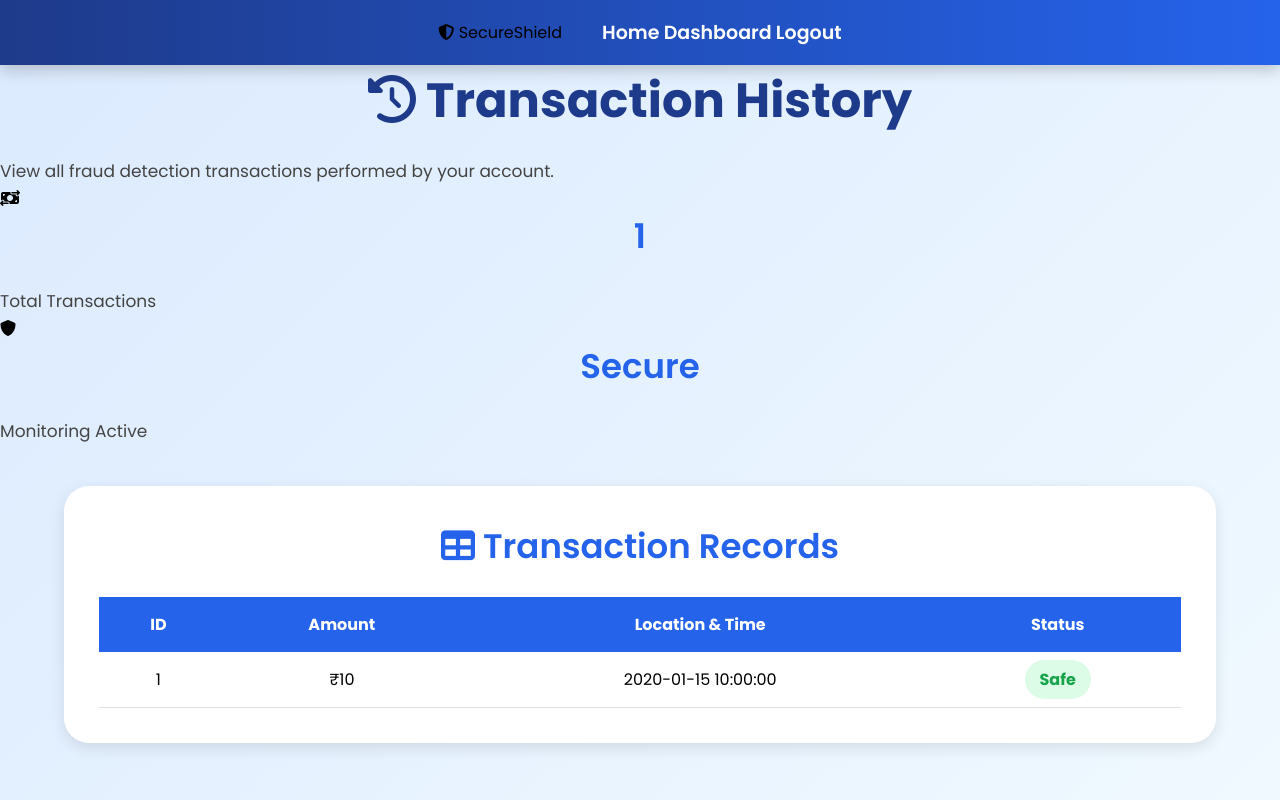
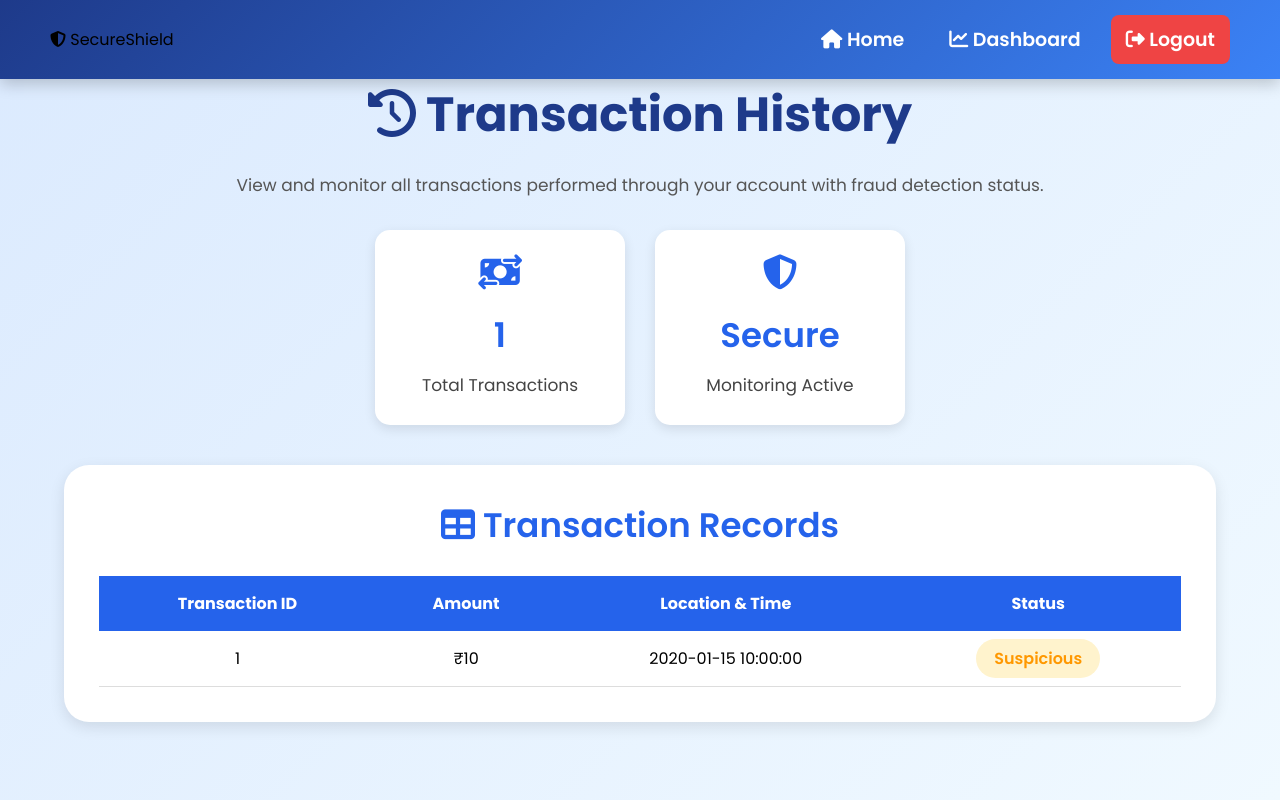
Before and after one commit to Indrani-25/fraud_detection, a Flask app: template templates/history.html in a window 1280 px wide. Run offline with Flask 3, Linux system fonts and the light colour scheme; the template is opened without the code that fills it: most values are stand-ins (such as "Sample title", 1, 10 or a date in 2020).

Commit message:
Updated fraud detection dashboard and transaction history

```diff
--- a/static/css/style.css
+++ b/static/css/style.css
@@ -1082,3 +1082,100 @@ table tr:hover{
     margin-top:30px;
     flex-wrap:wrap;
 }
+.dashboard-stats{
+    display:flex;
+    justify-content:center;
+    gap:30px;
+    margin:30px auto;
+    width:90%;
+}
+
+.dashboard-stat-card{
+    background:white;
+    width:250px;
+    padding:25px;
+    border-radius:15px;
+    text-align:center;
+    box-shadow:0 4px 12px rgba(0,0,0,0.1);
+}
+
+.dashboard-stat-card i{
+    font-size:35px;
+    color:#2563eb;
+    margin-bottom:10px;
+}
+
+.dashboard-stat-card h2{
+    color:#2563eb;
+    margin:10px 0;
+}
+
+.safe-badge{
+    background:#d4edda;
+    color:#28a745;
+    padding:8px 18px;
+    border-radius:20px;
+    font-weight:600;
+}
+
+.fraud-badge{
+    background:#f8d7da;
+    color:#dc3545;
+    padding:8px 18px;
+    border-radius:20px;
+    font-weight:600;
+}
+
+.suspicious-badge{
+    background:#fff3cd;
+    color:#ff9800;
+    padding:8px 18px;
+    border-radius:20px;
+    font-weight:600;
+}
+.history-navbar{
+    display:flex;
+    justify-content:space-between;
+    align-items:center;
+    padding:15px 50px;
+    background:linear-gradient(135deg,#1e3a8a,#3b82f6);
+}
+
+.nav-links{
+    display:flex;
+    gap:15px;
+}
+
+.nav-links a{
+    color:white;
+    text-decoration:none;
+    padding:10px 15px;
+    border-radius:8px;
+    font-weight:600;
+}
+
+.logout-btn{
+    background:#ef4444;
+}
+
+.history-subtitle{
+    text-align:center;
+    margin-top:10px;
+    color:#555;
+}
+
+.dashboard-stats{
+    display:flex;
+    justify-content:center;
+    gap:30px;
+    margin:30px auto;
+}
+
+.dashboard-stat-card{
+    background:white;
+    width:250px;
+    padding:25px;
+    border-radius:15px;
+    text-align:center;
+    box-shadow:0 4px 12px rgba(0,0,0,0.1);
+}
--- a/templates/history.html
+++ b/templates/history.html
@@ -1,14 +1,12 @@
 <!DOCTYPE html>
+
 <html lang="en">
 
 <head>
+    <meta charset="UTF-8">
+    <meta name="viewport" content="width=device-width, initial-scale=1.0">
+    <title>Transaction History</title>
 
-    <meta charset="UTF-8">
-
-    <meta name="viewport"
-    content="width=device-width, initial-scale=1.0">
-
-    <title>Transaction History</title>
 
 <link rel="stylesheet"
       href="{{ url_for('static', filename='css/style.css') }}">
@@ -16,52 +14,53 @@
 <link rel="stylesheet"
       href="https://cdnjs.cloudflare.com/ajax/libs/font-awesome/6.5.1/css/all.min.css">
 
+
 </head>
 
 <body>
 
+
 <!-- Navbar -->
-
-    <nav>
+<nav class="history-navbar">
 
     <div class="logo">
-
         <i class="fa-solid fa-shield-halved"></i>
-
-            SecureShield
-
+        <span>SecureShield</span>
     </div>
 
-        <div>
+    <div class="nav-links">
 
-            <a href="/">Home</a>
+        <a href="/">
+            <i class="fa-solid fa-house"></i>
+            Home
+        </a>
 
-            <a href="/dashboard">Dashboard</a>
+        <a href="/dashboard">
+            <i class="fa-solid fa-chart-line"></i>
+            Dashboard
+        </a>
 
-            <a href="/logout">Logout</a>
+        <a href="/logout" class="logout-btn">
+            <i class="fa-solid fa-right-from-bracket"></i>
+            Logout
+        </a>
 
     </div>
 
 </nav>
 
 <!-- Header -->
-
 <section class="dashboard-header">
 
     <div class="welcome-card">
 
         <h1>
-
             <i class="fa-solid fa-clock-rotate-left"></i>
-
             Transaction History
-
         </h1>
 
-            <p>
-
-                View all fraud detection transactions performed by your account.
-
+        <p class="history-subtitle">
+            View and monitor all transactions performed through your account with fraud detection status.
         </p>
 
     </div>
@@ -69,61 +68,41 @@
 </section>
 
 <!-- Statistics -->
-
 <section class="dashboard-stats">
 
     <div class="dashboard-stat-card">
-
         <i class="fa-solid fa-money-bill-transfer"></i>
-
         <h2>{{ transactions|length }}</h2>
-
         <p>Total Transactions</p>
-
     </div>
 
     <div class="dashboard-stat-card">
-
-            <i class="fa-solid fa-shield"></i>
-
+        <i class="fa-solid fa-shield-halved"></i>
         <h2>Secure</h2>
-
         <p>Monitoring Active</p>
-
     </div>
 
 </section>
 
-    <!-- Table -->
-
+<!-- Transaction Table -->
 <div class="history-container">
 
     <div class="history-card">
 
         <h2>
-
             <i class="fa-solid fa-table"></i>
-
             Transaction Records
-
         </h2>
 
         <table>
 
             <thead>
-
                 <tr>
-
-                        <th>ID</th>
-
+                    <th>Transaction ID</th>
                     <th>Amount</th>
-
                     <th>Location & Time</th>
-
                     <th>Status</th>
-
                 </tr>
-
             </thead>
 
             <tbody>
@@ -132,7 +111,7 @@
 
                 <tr>
 
-                        <td>{{ row.id }}</td>
+                    <td>{{ row.transaction_id }}</td>
 
                     <td>₹{{ row.amount }}</td>
 
@@ -140,20 +119,22 @@
 
                     <td>
 
-                            {% if row.fraud_status == "Fraudulent Transaction" %}
+                        {% if row.fraud_status == "Fraud" %}
 
                             <span class="fraud-badge">
+                                Fraud
+                            </span>
 
-                                Fraud
+                        {% elif row.fraud_status == "Suspicious" %}
 
+                            <span class="suspicious-badge">
+                                Suspicious
                             </span>
 
                         {% else %}
 
                             <span class="safe-badge">
-
                                 Safe
-
                             </span>
 
                         {% endif %}
@@ -172,6 +153,6 @@
 
 </div>
 
+
 </body>
-
 </html>
```
Lines whose indentation alone changed are shown as unchanged.
